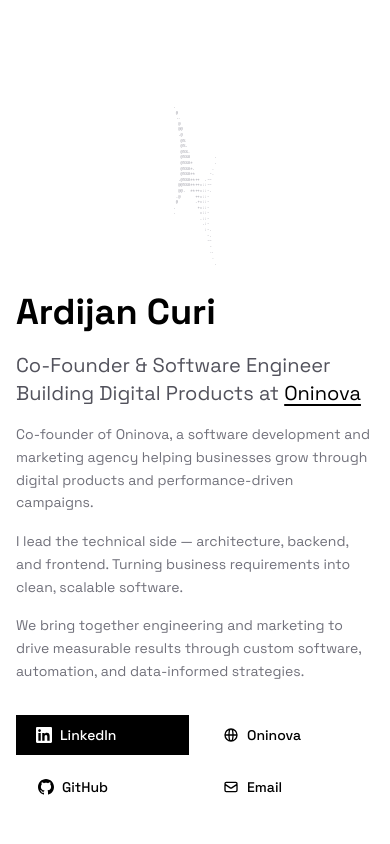
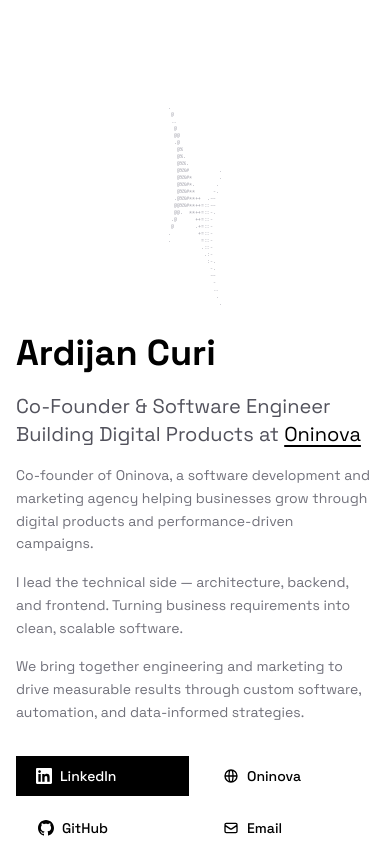
Before and after one commit to ardijancuri/dev-portfolio, a Next.js app: page / in a window 390 px wide. Shown: the top 844 px of the page. Built offline with nearby package versions, Linux system fonts and the light colour scheme; no server answers.

Commit message:
ascii bigger for mobile display

```diff
--- a/components/ASCIILogo.tsx
+++ b/components/ASCIILogo.tsx
@@ -301,7 +301,7 @@ export default function ASCIILogo() {
 
   return (
     <div ref={ref} className="select-none w-full flex items-center justify-center overflow-hidden" aria-hidden="true">
-      <pre ref={preRef} className="font-mono text-[4px] sm:text-[8px] md:text-[10px] lg:text-xs leading-[1.4] text-zinc-400 dark:text-zinc-600 whitespace-pre" />
+      <pre ref={preRef} className="font-mono text-[5px] sm:text-[8px] md:text-[10px] lg:text-xs leading-[1.4] text-zinc-400 dark:text-zinc-600 whitespace-pre" />
     </div>
   );
 }
```
